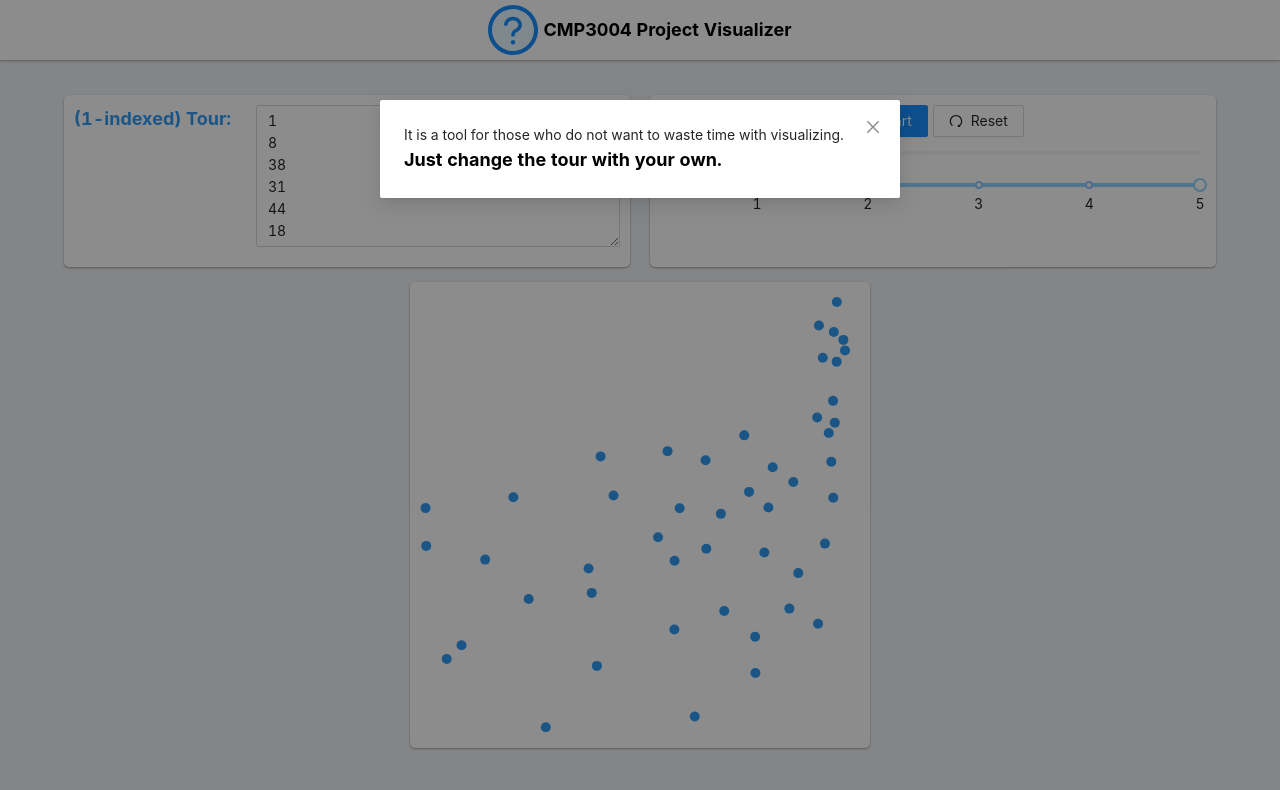
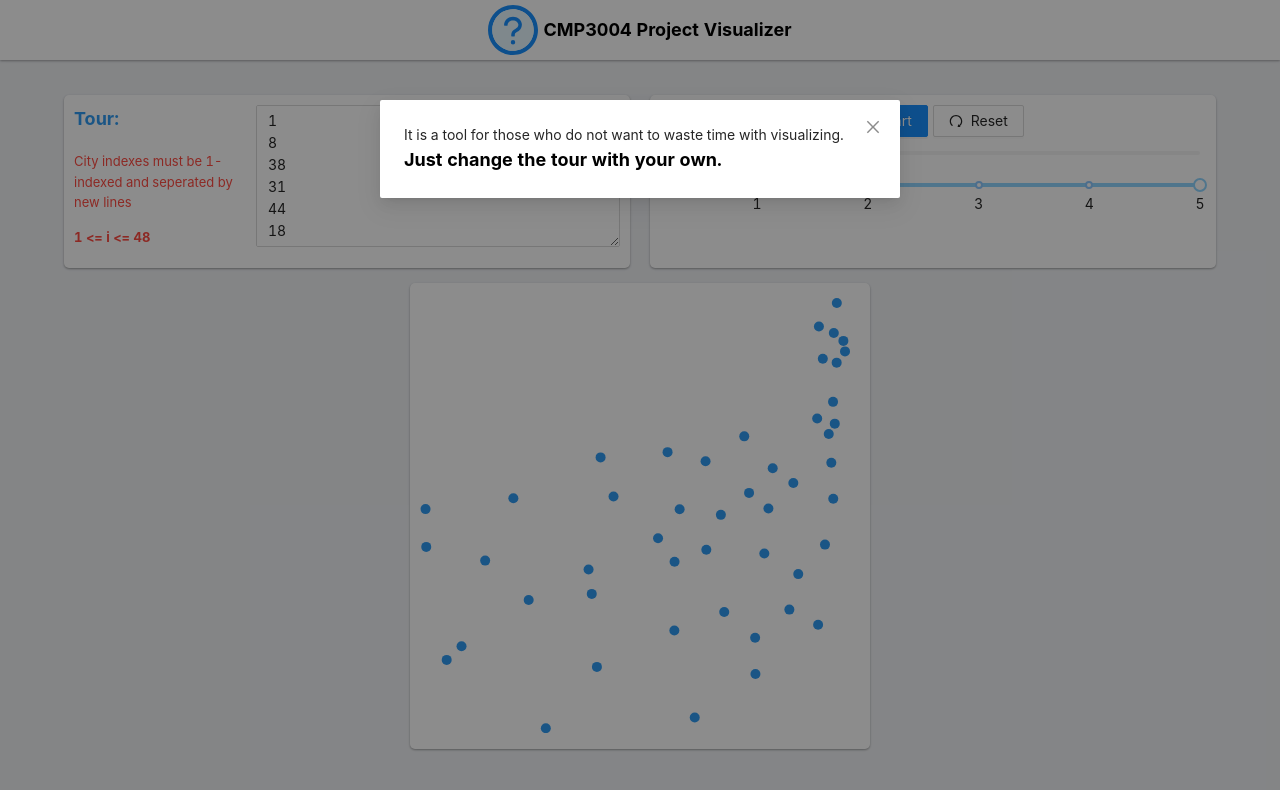
Before and after one commit to TaylanDurmaz/cmp3004ProjectVisualizer, a React (Create React App) app: page / in a window 1280 px wide. Shown: the top 790 px of the page. Built offline with nearby package versions, Linux system fonts and the light colour scheme.

Commit message:
ux improvement

```diff
--- a/src/Pages/Visualizer/index.jsx
+++ b/src/Pages/Visualizer/index.jsx
@@ -196,13 +196,14 @@ const Visualizer = () => {
   }, [dotSize, width, height, coordinatesVal]);
 
   useEffect(() => {
-    if (isRunning) setCurrentIdx((prev) => prev + 1);
+    if (isRunning) {
+      setCurrentIdx((prev) => prev + 1);
+      if (canvasRef.current)
+        canvasRef.current.scrollIntoView({ behavior: "smooth" });
+    }
   }, [isRunning]);
 
   useEffect(() => {
-    console.log(getTour().includes(0));
-    console.log(getTour().some((n) => n > getCoordinates().length));
-    console.log(getCoordinates());
     if (
       getTour().includes(0) ||
       getTour().some((n) => n > getCoordinates().length)
@@ -227,8 +228,14 @@ const Visualizer = () => {
           <Card margin={false} className="input-card">
             <Row type="flex" className="input-container">
               <Col xs={24} md={8}>
-                <Text color="primary" bold>
-                  (1-indexed) Tour:
+                <Text type="p" color="primary" bold>
+                  Tour:
+                </Text>
+                <Text className="dsc" type="p" color="secondary">
+                  City indexes must be 1-indexed and seperated by new lines
+                </Text>
+                <Text className="dsc" color="secondary" bold>
+                  {"1 <= i <= 48"}
                 </Text>
               </Col>
               <Col xs={24} md={16}>
--- a/src/Pages/Visualizer/styles.js
+++ b/src/Pages/Visualizer/styles.js
@@ -14,4 +14,8 @@ export default styled.div`
       }
     }
   }
+
+  .dsc {
+    font-size: 13px;
+  }
 `;
```
